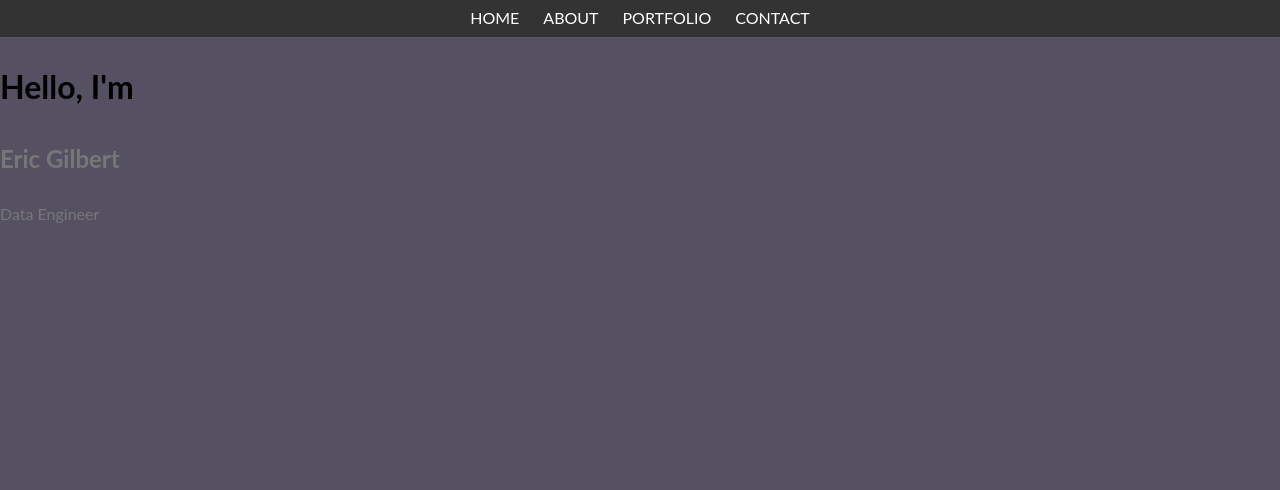
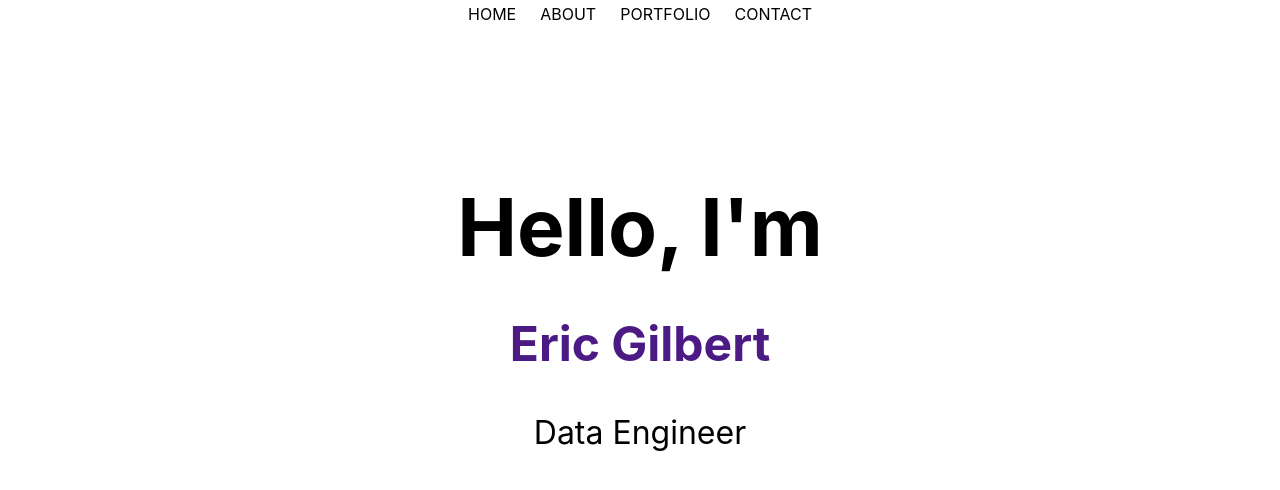
Before and after one commit to egilbert2310/portfolio-website, a React (Create React App) app: page / in a window 1280 px wide. Shown: the top 490 px of the page. Built offline with nearby package versions, Linux system fonts and the light colour scheme.

Commit message:
changed styling

```diff
--- a/src/App.css
+++ b/src/App.css
@@ -4,21 +4,19 @@
 
 body{
   margin: 0;
-  background-color: rgb(85, 81, 98);
+  background-color: rgb(255, 255, 255);
 
 }
 
 .nav {
-  background-color: #333;
-  color: white;
+  background-color: white;
+  color: black;
   display: flex;
   align-items: stretch;
   gap:2rem;
   padding: 0 1rem;
   justify-content: center;
 }
-
-
 
 .nav ul{
   padding: 0;
@@ -38,97 +36,42 @@ body{
 }
 
 .nav li.active{
-  background-color: #555;
+  color: blueviolet;
 }
 
 .nav li:hover {
-  background-color: #777;
+  color: blueviolet;
 }
 
-.main-header{
-  display: inline-block;
+
+.main-header-container{
+  display: flex;
   justify-content: center;
   align-items: center;
+  margin-top: 6rem;
 }
+
 
 
 .main-header h1{
   color: black;
+  font-size: 5rem;
+  text-align: center;
+  margin-bottom: 0%;
 
 }
 
+.main-header h2{
+  color: rgb(75, 26, 133);
+  font-size: 3rem;
+  text-align: center;
 
 
-
-
-
-
-
-
-
-
-
-
-
-
-
-body,
-h1,
-h2,
-h3,
-h4,
-h5,
-h6 {
-  font-family: "Lato", sans-serif;
-}
-body,
-html {
-  height: 100%;
-  color: #777;
-  line-height: 1.8;
 }
 
-/* Create a Parallax Effect */
-.bgimg-1,
-.bgimg-2,
-.bgimg-3 {
-  background-attachment: fixed;
-  background-position: center;
-  background-repeat: no-repeat;
-  background-size: cover;
+.main-header p{
+  color: black;
+  text-align: center;
+  font-size: 2rem;
+
 }
-
-/* First image (Logo. Full height) */
-.bgimg-1 {
-  /* background-image: url("/w3images/parallax1.jpg"); */
-  min-height: 100%;
-}
-
-/* Second image (Portfolio) */
-.bgimg-2 {
-  /* background-image: url("/w3images/parallax2.jpg"); */
-  min-height: 400px;
-}
-
-/* Third image (Contact) */
-.bgimg-3 {
-  /* background-image: url("/w3images/parallax3.jpg"); */
-  min-height: 400px;
-}
-
-.w3-wide {
-  letter-spacing: 10px;
-}
-.w3-hover-opacity {
-  cursor: pointer;
-}
-
-/* Turn off parallax scrolling for tablets and phones */
-@media only screen and (max-device-width: 1600px) {
-  .bgimg-1,
-  .bgimg-2,
-  .bgimg-3 {
-    background-attachment: scroll;
-    min-height: 400px;
-  }
-}
--- a/src/App.js
+++ b/src/App.js
@@ -1,5 +1,4 @@
 import './App.css';
-import Card from './components/card.component';
 import MainHeader from './components/main_header.component';
 import Nav from './components/nav.component';
 
@@ -8,7 +7,6 @@ function App() {
     <div className="App">
       <Nav/>
       <MainHeader jobtitle={"Data Engineer"}/>
-      <Card/>
     </div>
   );
 }
--- a/src/components/main_header.component.jsx
+++ b/src/components/main_header.component.jsx
@@ -1,9 +1,11 @@
 export default function MainHeader({jobtitle}){
     return(
+        <div className="main-header-container">
         <div className="main-header">
             <h1>Hello, I'm</h1>
             <h2>Eric Gilbert</h2>
             <p>{jobtitle}</p>
         </div>
+        </div>
     )
 }
```
